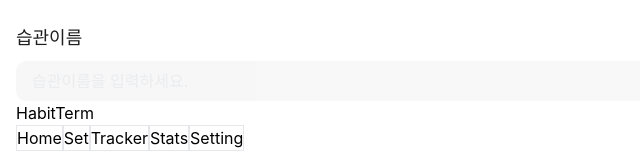
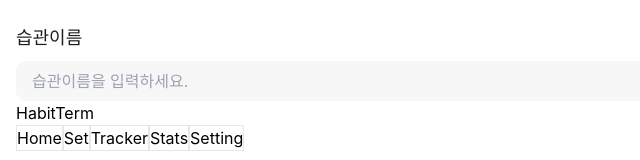
Before and after one commit to woo5ni-developer/daily-habit, a React (Create React App) app: page /set in a window 1280 px wide. Shown: the top 160 px of the page, without its empty margins (0-640 px from the left). Built offline with nearby package versions, Linux system fonts and the light colour scheme.

Commit message:
인풋 입력한 값 담길 변수 추가

```diff
--- a/src/components/InputField.tsx
+++ b/src/components/InputField.tsx
@@ -1,16 +1,22 @@
 // import { border } from '@mui/system'
 import React, { FC } from 'react'
 import Label from '../components/Label'
+import { useState } from 'react'
 
 const InputField: FC = () => {
+  const [inputValue, setInputValue] = useState('')
   return (
     <div>
       <Label text="습관이름" labelName="name" />
       <input
         type="text"
-        className="rounded-[10px] w-full h-[40px] bg-[#D9D9D9] opacity-20 text-[#b6b6b6] px-[16px] mt-[10px]"
+        className="rounded-[10px] w-full h-[40px] bg-[#f7f7f7] text-[#b6b6b6] px-[16px] mt-[10px]"
         placeholder="습관이름을 입력하세요."
         id="name"
+        onChange={(event) => {
+          setInputValue(event.target.value)
+          console.log(inputValue)
+        }}
       />
     </div>
   )
```
